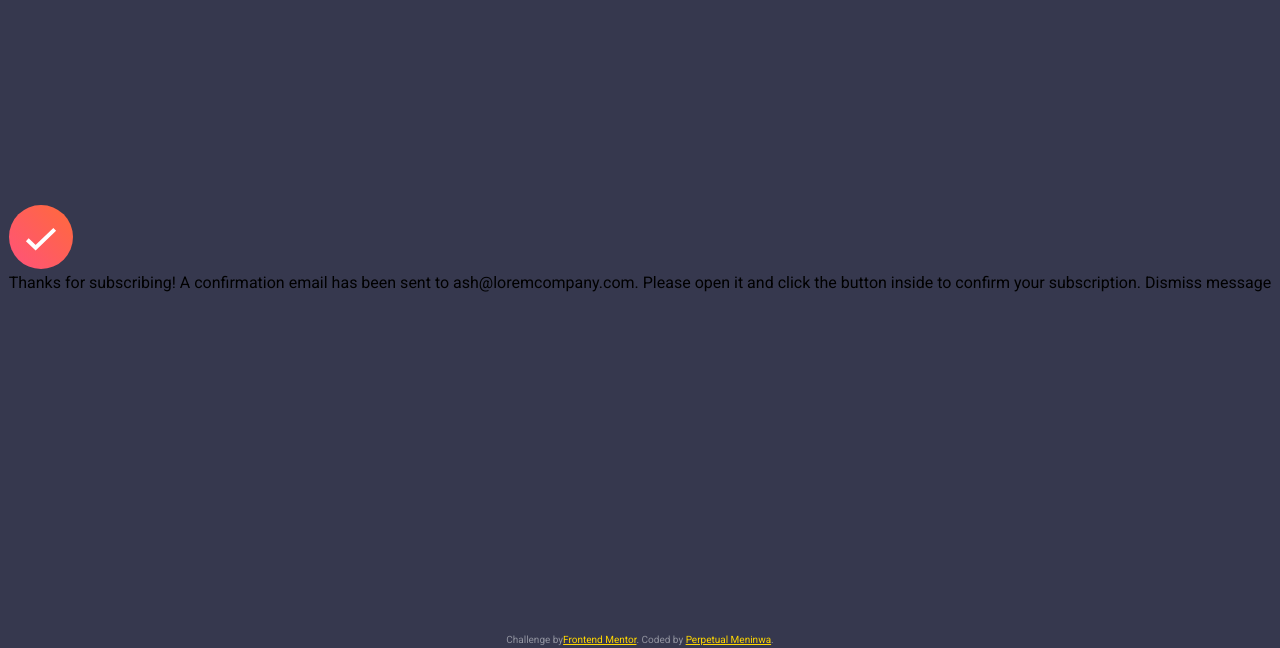
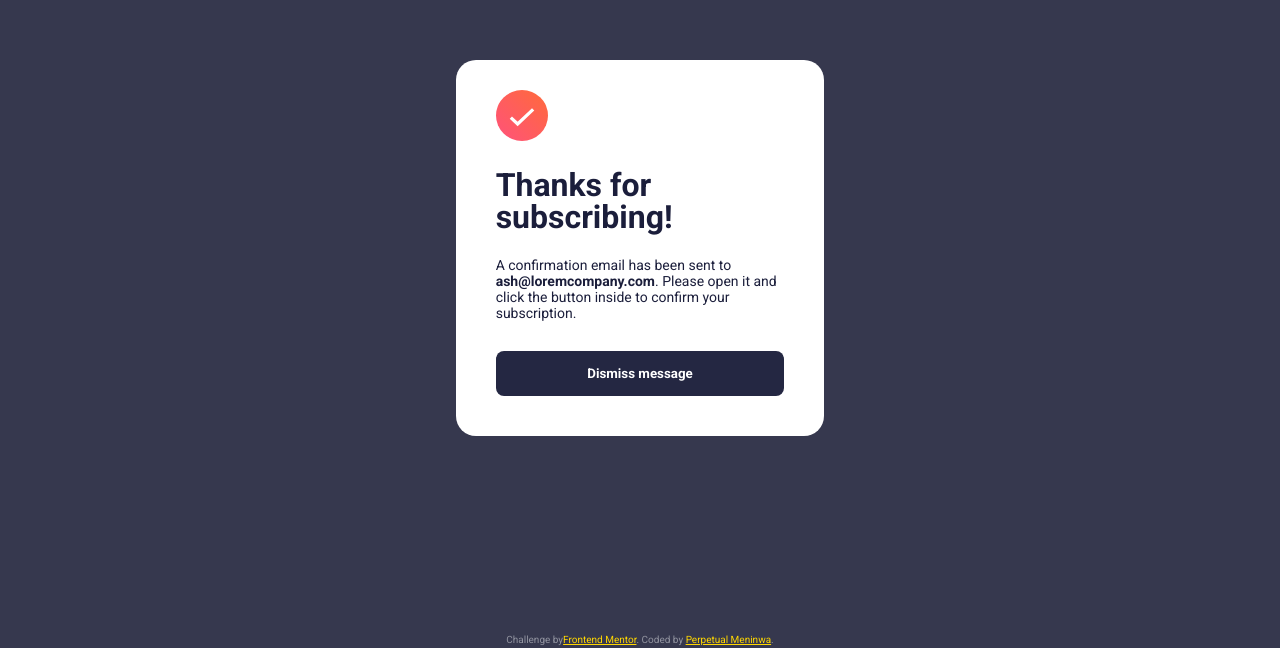
Before and after one commit to FrontendMentor-Perpydel/Newsletter, a React (Vite) app: page /success in a window 1280 px wide. Shown: the part 152-800 px from the top of the page. Built offline with nearby package versions, Linux system fonts and the light colour scheme.

Commit message:
chore: add success page

```diff
--- a/src/Pages/SuccessPage.jsx
+++ b/src/Pages/SuccessPage.jsx
@@ -1,16 +1,26 @@
 import iconSuccess from '../assets/images/icon-success.svg';
+import styles from '../styles/SuccessPage.module.css';
 
 const SuccessPage = () => {
   return (
-    <div>
+    <div className={styles.successContainer}>
+      {/* <!-- Success message start --> */}
+
+      <div className={styles.successMessage}>
       {/* Icon Image */}
-      <div>
-        <img src={iconSuccess} alt="Success Icon" aria-label='Success Icon' />
+        <div className={styles.successIcon}>
+          <img src={iconSuccess} alt="Success Icon" aria-label="Success Icon" />
+        </div>
+
+        <div className={styles.subscribe}>
+          <h1>Thanks for subscribing!</h1>
+          <p>
+            A confirmation email has been sent to <strong>ash@loremcompany.com</strong>. Please
+            open it and click the button inside to confirm your subscription.
+          </p>{' '}
+        </div>
       </div>
-      {/* <!-- Success message start --> */}
-      Thanks for subscribing! A confirmation email has been sent to
-      ash@loremcompany.com. Please open it and click the button inside to
-      confirm your subscription. Dismiss message
+      <button className={styles.dismissBtn}>Dismiss message</button>
       {/* <!-- Success message end --> */}
     </div>
   );
--- a/src/index.css
+++ b/src/index.css
@@ -58,62 +58,12 @@ body {
   padding-bottom: 15px;
 }
 
-.mobile-image,
-.mobile-image img {
-  width: 100%;
-}
-
-.desktop-image.hidden {
-  display: none;
-}
-
 .header {
   font-size: 24px;
 }
 
 .form-left p {
   font-size: 14px;
-}
-
-.form label {
-  font-size: 13px;
-  font-weight: 700;
-}
-
-#form-input {
-  display: block;
-  width: 100%;
-  padding: 10px;
-  border-radius: 5px;
-  outline: none;
-  border: 0.5px solid rgb(146, 148, 160, 0.3);
-  margin: 10px 0px;
-}
-
-#form-input:focus {
-  border: 1px solid var(--primary-color);
-}
-
-#form-input::placeholder {
-  color: rgb(146, 148, 160);
-}
-
-.submit-btn {
-  width: 100%;
-  padding: 10px;
-  border-radius: 5px;
-  background-color: var(--inactive-btn-color);
-  color: var(--light-color);
-  font-weight: var(--bold-weight);
-  transition: transform 0.5s ease-in-out;
-  margin: 10px 0;
-  border: none;
-  outline: none;
-  cursor: pointer;
-}
-
-.attribution {
-  display: none;
 }
 
 @media (min-width: 768px) {
@@ -128,23 +78,6 @@ body {
     background-color: var(--light-color);
     padding: 15px;
     border-radius: 20px;
-  }
-
-  .desktop-image {
-    width: 70%;
-  }
-
-  .desktop-image img {
-    width: 100%;
-    height: auto;
-  }
-
-  .desktop-image.hidden {
-    display: flex;
-  }
-
-  .mobile-image.hidden {
-    display: none;
   }
 
   .form-left {
@@ -162,76 +95,14 @@ body {
     padding-bottom: 15px;
   }
 
-  .form-left p,
-  .list-items li {
+  .form-left p {
     color: var(--primary-color);
     font-weight: 500;
     font-size: var(--small-font-size);
   }
-
-  .form label {
-    font-size: 13px;
-    font-weight: 700;
-  }
-
-  #form-input {
-    display: block;
-    width: 100%;
-    padding: 10px;
-    border-radius: 5px;
-    outline: none;
-    border: 0.5px solid rgb(146, 148, 160, 0.3);
-    margin: 10px 0px;
-  }
-
-  #form-input:focus {
-    border: 1px solid var(--primary-color);
-  }
-
-  #form-input::placeholder {
-    color: rgb(146, 148, 160);
-  }
-
-  .submit-btn {
-    width: 100%;
-    padding: 10px;
-    border-radius: 5px;
-    background-color: var(--inactive-btn-color);
-    color: var(--light-color);
-    font-weight: var(--bold-weight);
-    transition: transform 0.5s ease-in-out;
-    margin: 10px 0;
-    border: none;
-    outline: none;
-    cursor: pointer;
-  }
-
-  .submit-btn:hover {
-    background-color: var(--secondary-color);
-    box-shadow: var(--active-glow);
-  }
-
-  .attribution {
-    display: block;
-    position: absolute;
-    bottom: 3px;
-    right: 0;
-    left: 0;
-    text-align: center;
-    font-size: 10px;
-    color: var(--grey-color);
-  }
-
-  .attribution a {
-    color: gold;
-  }
 }
 
 @media (min-width: 1040px) {
-  .desktop-image {
-    width: 50%;
-  }
-
   .header {
     font-size: var(--medium-font-size);
   }
@@ -251,12 +122,6 @@ body {
     border-radius: 20px;
   }
 
-  .desktop-image img {
-    width: 95%;
-    height: auto;
-    margin: 30px 0px;
-  }
-
   .form-left {
     padding: 0 0 0 75px;
     width: 60%;
@@ -272,53 +137,7 @@ body {
     padding: 35px 0;
   }
 
-  .form-left p,
-  .list-items li {
+  .form-left p {
     font-size: 2rem;
   }
-
-  .form label {
-    font-size: 2rem;
-    font-weight: 600;
-  }
-
-  #form-input {
-    display: block;
-    width: 90%;
-    padding: 30px;
-    border-radius: 0.875rem;
-    font-size: 2rem;
-  }
-
-  #form-input::placeholder {
-    color: rgb(146, 148, 160);
-    font-size: 2rem;
-  }
-
-  .submit-btn {
-    width: 90%;
-    padding: 2rem;
-    border-radius: 0.875rem;
-    font-size: 1.85rem;
-    margin: 20px 0;
-  }
-
-  .submit-btn:hover {
-    background-color: var(--secondary-color);
-    box-shadow: var(--active-glow);
-  }
-
-  .attribution {
-    position: absolute;
-    bottom: 3px;
-    right: 0;
-    left: 0;
-    text-align: center;
-    font-size: 2rem;
-    color: var(--grey-color);
-  }
-
-  .attribution a {
-    color: gold;
-  }
 }
--- a/src/styles/FormComponent.module.css
+++ b/src/styles/FormComponent.module.css
@@ -23,12 +23,12 @@
 
 .submitBtn {
   width: 100%;
-  padding: 10px;
+  padding: 15px;
   border-radius: 5px;
   background-color: var(--inactive-btn-color);
   color: var(--light-color);
   font-weight: var(--bold-weight);
-  transition: transform 0.5s ease-in-out;
+  transition: background-color 0.3s ease-in-out;
   margin: 10px 0;
   border: none;
   outline: none;
--- a/src/styles/ImageComponent.module.css
+++ b/src/styles/ImageComponent.module.css
@@ -26,7 +26,7 @@
   }
 }
 
-@media (min-width: 1040px) {
+@media (min-width: 1024px) {
   .desktopImage {
     width: 50%;
   }
--- a/src/styles/ListComponent.module.css
+++ b/src/styles/ListComponent.module.css
@@ -17,7 +17,7 @@
   width: 15px;
 }
 
-@media (min-width: 1040px) {
+@media (min-width: 1024px) {
 
   .listItems li {
     align-items: center;
--- /dev/null
+++ b/src/styles/SuccessPage.module.css
@@ -0,0 +1,82 @@
+.successContainer {
+  background-color: var(--light-color);
+  height: 100vh;
+  color: var(--primary-color);
+  padding: 120px 20px 30px;
+  display: flex;
+  flex-direction: column;
+  justify-content: space-between;
+}
+
+.successIcon img {
+  width: 18%;
+}
+
+.subscribe h1 {
+  padding: 1.5rem 0;
+  line-height: 2rem;
+}
+
+.subscribe p {
+  font-size: 0.875rem;
+}
+
+.dismissBtn {
+  width: 100%;
+  padding: 15px;
+  border-radius: 8px;
+  background-color: var(--inactive-btn-color);
+  color: var(--light-color);
+  font-weight: var(--bold-weight);
+  transition: background-color 0.3s ease-in-out;
+  margin: 10px 0;
+  border: none;
+  outline: none;
+  cursor: pointer;
+}
+
+@media (min-width: 768px) {
+  .successContainer {
+    width: 50%;
+    height: auto;
+    margin: auto;
+    padding: 30px 40px;
+    border-radius: 20px;
+  }
+
+  .dismissBtn {
+    margin: 30px 0 10px;
+  }
+}
+
+@media (min-width: 1024px) {
+  .successContainer {
+    width: 40%;
+  }
+}
+
+@media (min-width: 2560px) {
+  .successContainer {
+    width: 50%;
+    padding: 200px 100px;
+  }
+
+  .successIcon img {
+    width: 150px;
+  }
+
+  .subscribe h1 {
+    font-size: 3rem;
+    padding: 2rem 0;
+  }
+
+  .subscribe p {
+    font-size: 2rem;
+  }
+
+  .dismissBtn {
+    font-size: 2rem;
+    margin-top: 3rem;
+    padding: 30px;
+  }
+}
```
